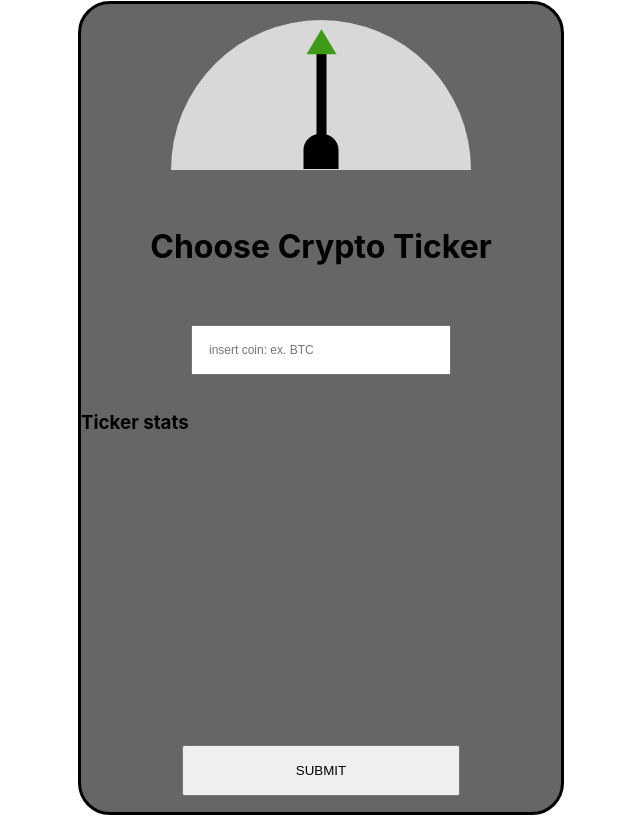
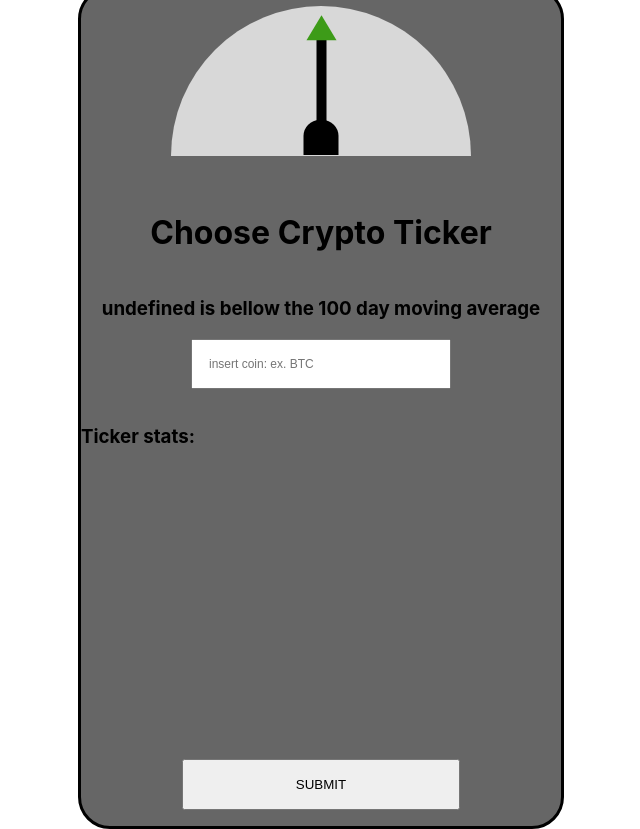
Before and after one commit to coleodevv/crypto-buy-meter, a Svelte app: page / in a window 1280 px wide. Shown: the whole page, without its empty margins (327-967 px from the left). Built offline with nearby package versions, Linux system fonts and the light colour scheme.

Commit message:
lunch brak

```diff
--- a/src/components/BuySell.svelte
+++ b/src/components/BuySell.svelte
@@ -87,6 +87,7 @@
   <div id="divme">
     <h1>{buyOrSell}</h1>
   </div>
+  <h3 id="secretmessage">{inputCoinString} is bellow the 100 day moving average</h3>
   <div id="divme">
     <input
       placeholder="insert coin: ex. BTC"
@@ -98,7 +99,7 @@
     />
   </div>
   <div id="statsbox">
-    <h3>Ticker stats</h3>
+    <h3>Ticker stats:</h3>
     {#each Object.entries(stats) as [type, data]}
       <h1 id="stat">{type.toLowerCase()} : {data}</h1>
     {/each}
@@ -123,6 +124,15 @@
   #stat {
     font-size: 1rem;
     font-weight: 400;
+    display: flex;
+    justify-content: flex-start;
+  }
+  #secretmessage {
+    display: flex;
+    justify-content: center;
+    align-items: center;
+    margin: 0px;
+    padding: 0px;
   }
   #divme {
     border-radius: 5rem;
```
Also changed, not shown: 7 other files (tests, documents, lock files or other folders).
